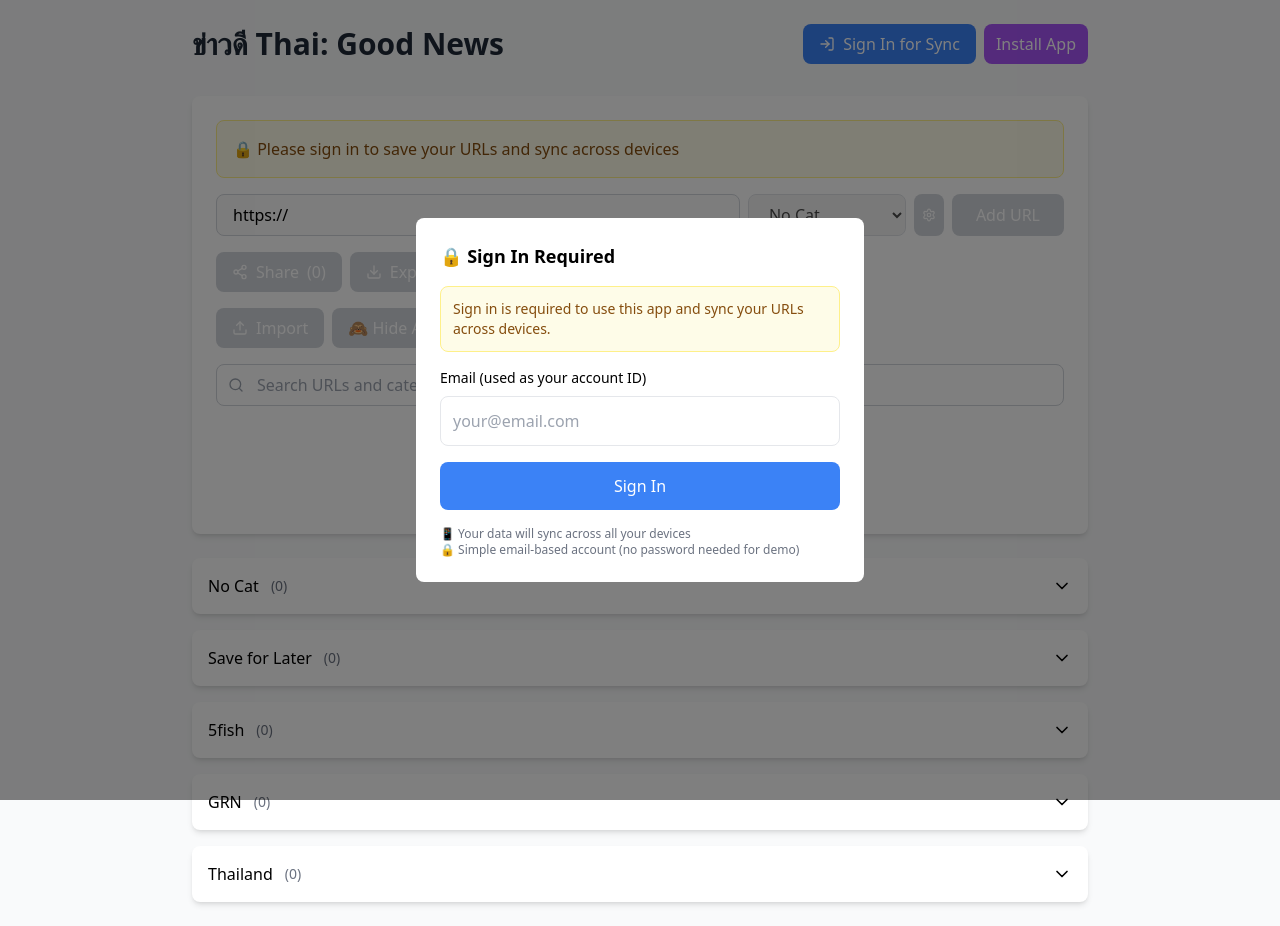
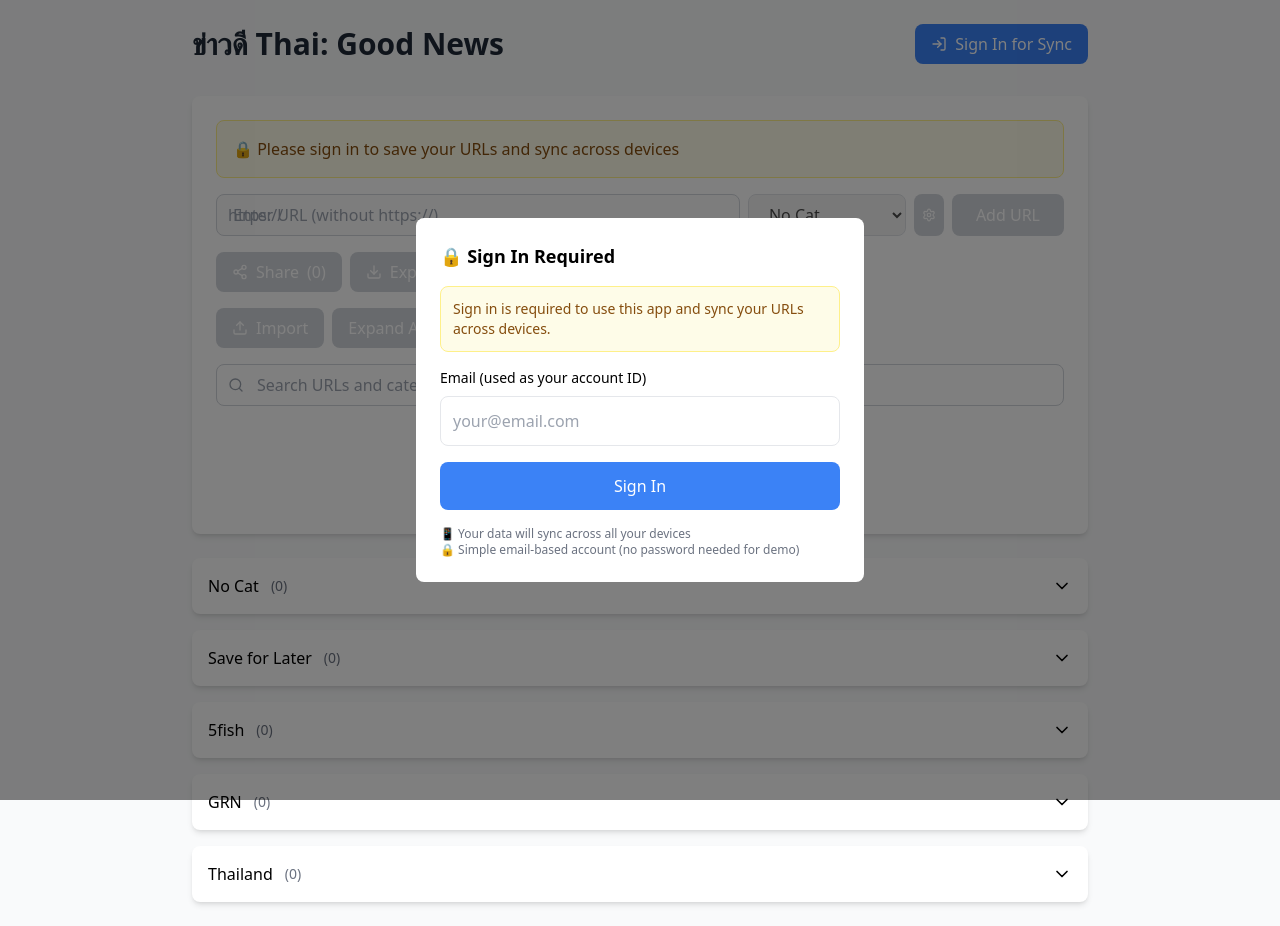
Before and after one commit to dnatisdale/my-url-manager, a React (Create React App) app: page / in a window 1280 px wide. Built offline with nearby package versions, Linux system fonts and the light colour scheme.

Commit message:
Update App.js
improvements

```diff
--- a/src/App.js
+++ b/src/App.js
@@ -353,6 +353,30 @@ const CategoryManagementModal = ({ categories, onClose, onDeleteCategory, onAddC
 function App() {
   const [user, setUser] = useState(null);
   const [showAuthModal, setShowAuthModal] = useState(false);
+  const [deferredPrompt, setDeferredPrompt] = useState(null);
+  const [showInstallButton, setShowInstallButton] = useState(false);
+
+  // PWA Install Event Listener
+  useEffect(() => {
+    const handleBeforeInstallPrompt = (e) => {
+      e.preventDefault();
+      setDeferredPrompt(e);
+      setShowInstallButton(true);
+    };
+
+    const handleAppInstalled = () => {
+      setShowInstallButton(false);
+      setDeferredPrompt(null);
+    };
+
+    window.addEventListener('beforeinstallprompt', handleBeforeInstallPrompt);
+    window.addEventListener('appinstalled', handleAppInstalled);
+
+    return () => {
+      window.removeEventListener('beforeinstallprompt', handleBeforeInstallPrompt);
+      window.removeEventListener('appinstalled', handleAppInstalled);
+    };
+  }, []);
 
   // Load data from localStorage on app start (user-specific)
   const loadData = (userEmail = null) => {
@@ -482,8 +506,8 @@ function App() {
     // Remove any existing protocol
     trimmed = trimmed.replace(/^https?:\/\//, '');
 
-    // Add https://
-    return `https://${trimmed}`;
+    // Add https:// if there's actual content
+    return trimmed ? `https://${trimmed}` : '';
   };
 
   const addUrl = () => {
@@ -676,8 +700,24 @@ function App() {
     }
   };
 
-  const installApp = () => {
-    alert('To install: Use your browser\'s "Add to Home Screen" or "Install App" option in the menu.');
+  const installApp = async () => {
+    if (deferredPrompt) {
+      deferredPrompt.prompt();
+      const { outcome } = await deferredPrompt.userChoice;
+      if (outcome === 'accepted') {
+        setShowInstallButton(false);
+      }
+      setDeferredPrompt(null);
+    } else {
+      // Fallback for browsers that don't support the install prompt
+      if (navigator.userAgent.includes('iPhone') || navigator.userAgent.includes('iPad')) {
+        alert('To install: Tap the Share button in Safari, then "Add to Home Screen"');
+      } else if (navigator.userAgent.includes('Android')) {
+        alert('To install: Tap the menu (⋮) in Chrome, then "Add to Home screen" or "Install app"');
+      } else {
+        alert('To install: Look for "Install app" or "Add to Home Screen" in your browser menu');
+      }
+    }
   };
 
   const toggleQR = (urlId) => {
@@ -724,12 +764,14 @@ function App() {
               </button>
             )}
 
+            {showInstallButton && (
               <button
                 onClick={installApp}
-              className="px-3 py-2 bg-purple-500 text-white rounded-lg hover:bg-purple-600 transition-colors"
+                className="px-3 py-2 bg-purple-500 text-white rounded-lg hover:bg-purple-600 transition-colors flex items-center gap-1"
               >
                 <span className="hidden sm:inline">Install </span>App
               </button>
+            )}
           </div>
         </div>
 
@@ -751,15 +793,20 @@ function App() {
           )}
 
           <div className="flex flex-col sm:flex-row gap-2 mb-4">
+            <div className="flex-1 relative">
+              <span className="absolute left-3 top-1/2 transform -translate-y-1/2 text-gray-400 pointer-events-none">
+                https://
+              </span>
               <input
                 type="text"
-              value={inputUrl}
-              onChange={e => setInputUrl(e.target.value)}
+                value={inputUrl.replace('https://', '')}
+                onChange={e => setInputUrl('https://' + e.target.value.replace(/^https?:\/\//, ''))}
                 onKeyPress={handleKeyPress}
-              placeholder="Enter URL..."
-              className="flex-1 px-3 py-2 md:px-4 md:py-2 border border-gray-300 rounded-lg focus:outline-none focus:ring-2 focus:ring-blue-500"
+                placeholder="Enter URL (without https://)"
+                className="w-full pl-16 pr-3 py-2 md:px-4 md:py-2 border border-gray-300 rounded-lg focus:outline-none focus:ring-2 focus:ring-blue-500"
                 disabled={!user}
               />
+            </div>
             <div className="flex gap-2">
               <select
                 value={selectedCategory}
@@ -838,13 +885,6 @@ function App() {
               <span className="hidden sm:inline">Import</span>
             </button>
             <button
-              onClick={toggleAllUrls}
-              disabled={!user}
-              className="px-3 py-2 text-sm md:px-4 md:py-2 md:text-base bg-purple-500 text-white rounded-lg hover:bg-purple-600 disabled:bg-gray-300 transition-colors"
-            >
-              {allUrlsHidden ? '👁️ Show All' : '🙈 Hide All'}
-            </button>
-            <button
               onClick={expandAll}
               disabled={!user}
               className="px-3 py-2 text-sm md:px-4 md:py-2 md:text-base bg-orange-500 text-white rounded-lg hover:bg-orange-600 disabled:bg-gray-300 transition-colors"
@@ -881,6 +921,17 @@ function App() {
             </p>
           )}
         </div>
+
+        {urls.length > 0 && user && (
+          <div className="flex justify-center mb-4">
+            <button
+              onClick={toggleAllUrls}
+              className="px-4 py-2 bg-purple-500 text-white rounded-lg hover:bg-purple-600 transition-colors flex items-center gap-2"
+            >
+              {allUrlsHidden ? '👁️ Show All URLs' : '🙈 Hide All URLs'}
+            </button>
+          </div>
+        )}
 
         <div className="space-y-4">
           {categories.map(category => {
```
Lines whose indentation alone changed are shown as unchanged.
